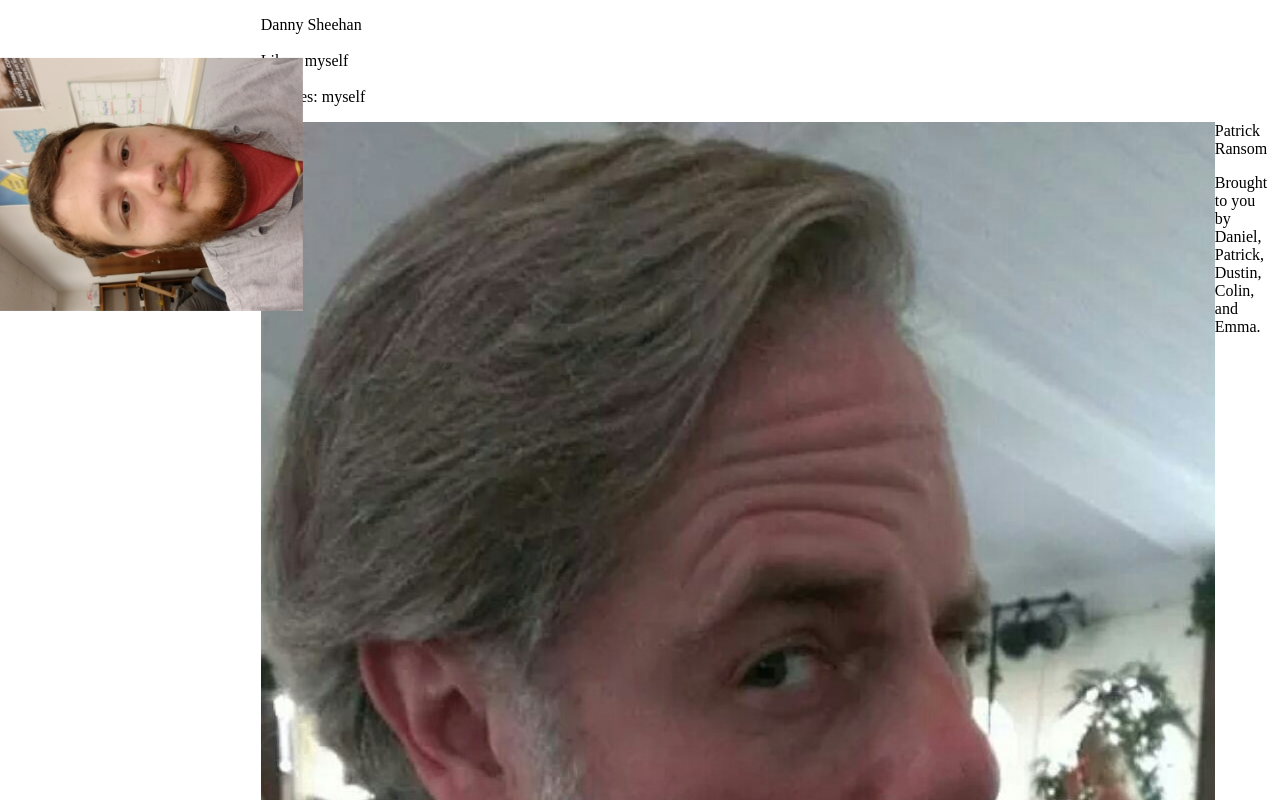
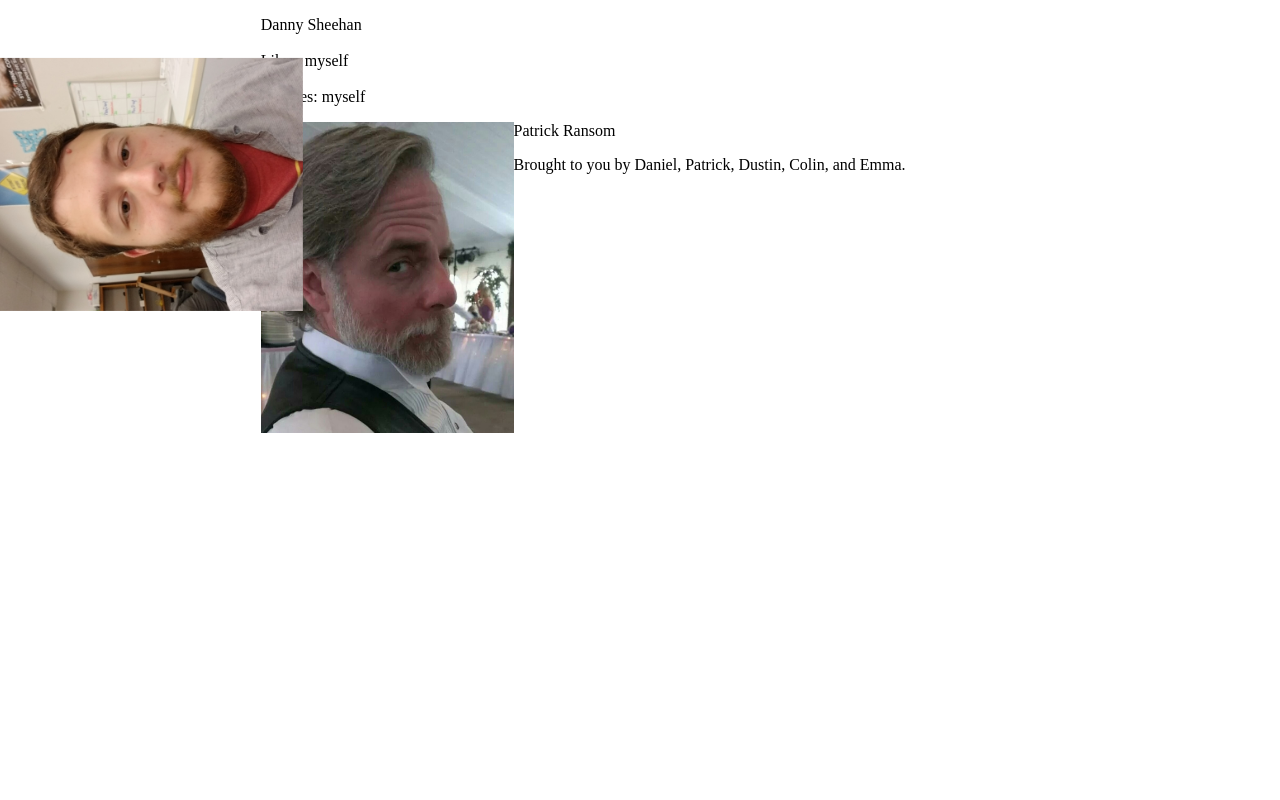
Before and after one commit to dsheehan6896/TBTYT, a plain HTML site: page index.html in a window 1280 px wide. Shown: the top 800 px of the page. Drawn offline with Linux system fonts and the light colour scheme.

Commit message:
Update index.html
Size adjust photo.

```diff
--- a/index.html
+++ b/index.html
@@ -10,7 +10,7 @@
 
 		</div>
 		<div class = "Patrick">
-			<p><img src = "media/SElliottImpersonation.jpg" alt = "Patrick" style = "float: left;"> Patrick Ransom </p>
+			<p><img src = "media/SElliottImpersonation.jpg" alt = "Patrick" width = "20%" height = "20%" style = "float: left;"> Patrick Ransom </p>
 		</div>
 	</body>
 	<footer>
```
